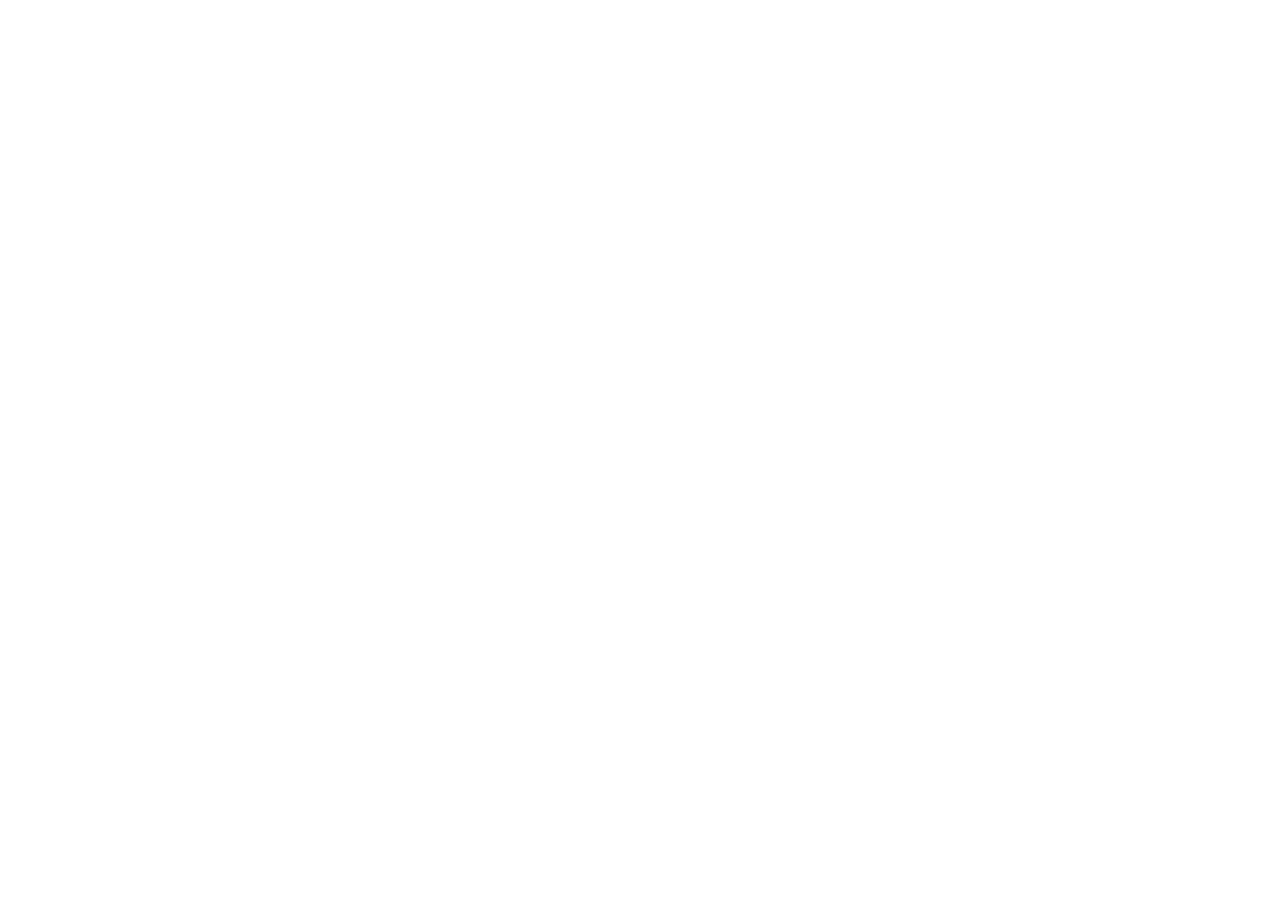
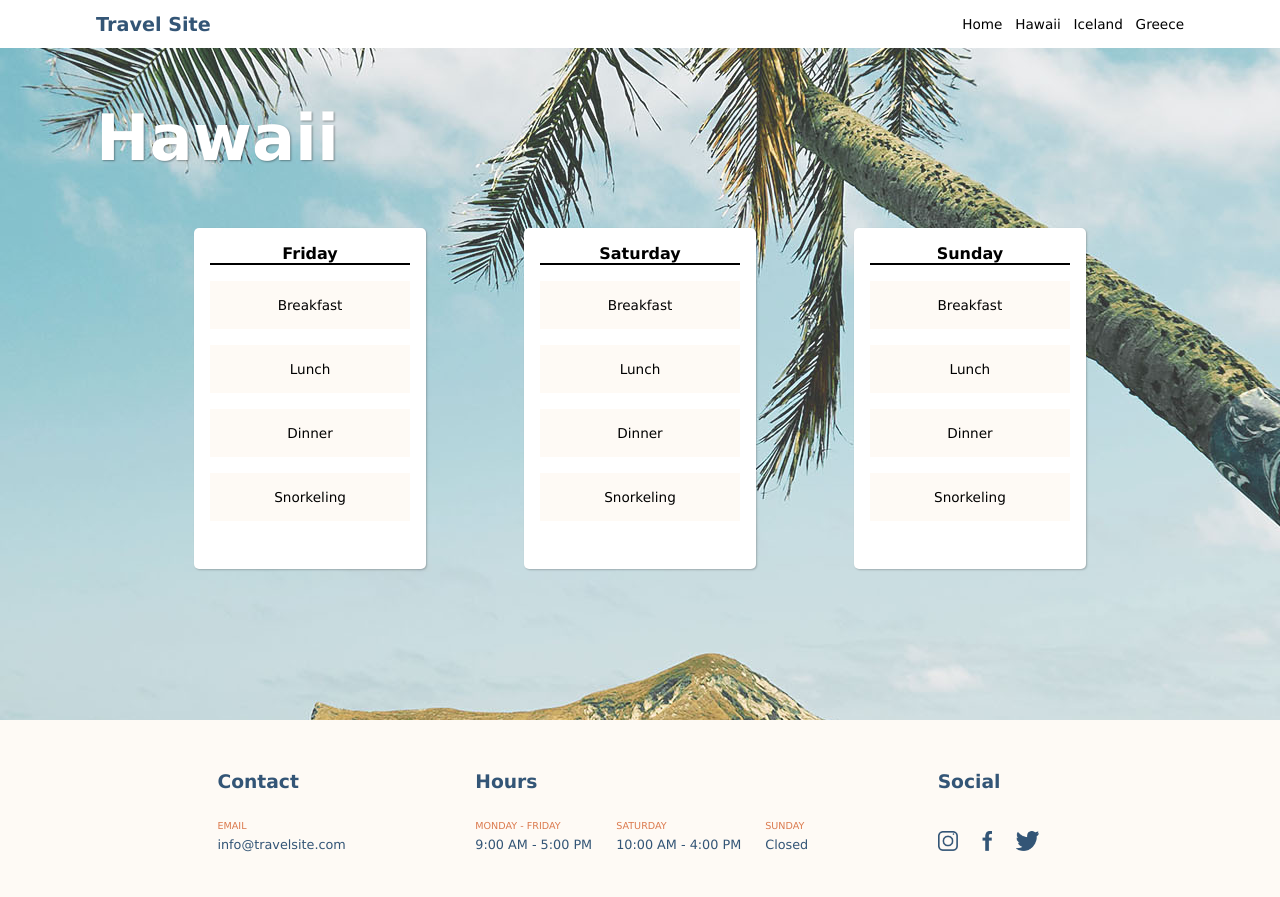
Before and after one commit to codeia94/leia-ooi-travelsite, a plain HTML site: page pages/hawaii.html in a window 1280 px wide. Before the commit the page ends 800 px from the top, so only its background shows below. Drawn offline with Linux system fonts and the light colour scheme.

Commit message:
Add destination pages with destination.css

```diff
--- a/css/destinations.css
+++ b/css/destinations.css
@@ -0,0 +1,50 @@
+h1 {
+    color: white;
+    font-size: 4rem;
+    text-shadow: 1px 1px 2px rgba(0, 0, 0, 0.349);
+}
+
+.banner-hawaii, .banner-iceland, .banner-greece {
+    background-position: center;
+    height: 45rem;
+    padding: 3rem 6rem;
+}
+
+.banner-hawaii {
+    background-image: url(../assets/images/hawaii.jpg);
+}
+.banner-iceland {
+    background-image: url(../assets/images/iceland.jpg);
+}
+.banner-greece {
+    background-image: url(../assets/images/greece.jpg);
+}
+
+.banner-list {
+    display: flex;
+    justify-content: space-evenly;
+}
+
+.banner-card {
+    justify-content: space-around;
+    background-color: white;
+    text-align: center;
+    border-radius: 5px;
+    box-shadow: 1px 1px 2px rgba(0, 0, 0, 0.226);
+}
+
+.card-title {
+    border-bottom: black solid 2px;
+    font-weight: bolder;
+    margin: 1rem
+}
+
+.card-list {
+    padding: 0 0 1rem 0;
+}
+
+.card-list__activities {
+    background-color: #FEFAF5;
+    margin: 1rem;
+    padding: 1rem 4rem;
+}
--- a/css/global.css
+++ b/css/global.css
@@ -48,15 +48,15 @@ h3 {
     margin-left: 0.8rem;
     color: black;
 }
+
+.navigation-link__active {
+    border-bottom: #DB7A4E solid 2px;
+    padding-bottom: 5px;
+}
 .navigation-link:hover {
-    text-decoration: #DB7A4E underline .1875rem;
-    text-underline-offset: 8px;
+    border-bottom: #DB7A4E solid 2px;
+    padding-bottom: 5px;
 }
-.navigation-link:active {
-    text-decoration: #DB7A4E underline .1875rem;
-    text-underline-offset: 8px;
-}
-
 li {
     list-style: none;
     font-size: 0.85rem;
--- a/pages/greece.html
+++ b/pages/greece.html
@@ -0,0 +1,121 @@
+<!DOCTYPE html>
+<html lang="en">
+<head>
+    <meta charset="UTF-8">
+    <meta name="viewport" content="width=device-width, initial-scale=1.0">
+    <link rel="stylesheet" href="/css/global.css">
+    <link rel="stylesheet" href="/css/destinations.css">
+    <title>Greece</title>
+</head>
+<body>
+    <header class="site-header">
+        <div class="site-header__wrapper">
+            <a class="site-logo" href="index.html">Travel Site</a>
+            <nav class="navigation">
+                <ul class="navigation-list">
+                    <li class="navigation-item">
+                        <a href="index.html" class="navigation-link">Home</a>
+                    </li>
+                    <li class="navigation-item">
+                        <a href="pages/hawaii.html" class="navigation-link">Hawaii</a>
+                    </li>
+                    <li class="navigation-item">
+                        <a href="pages/iceland.html" class="navigation-link">Iceland</a>
+                    </li>
+                    <li class="navigation-item">
+                        <a href="pages/greece.html" class="navigation-link">Greece</a>
+                    </li>
+                </ul>
+            </nav>
+        </div>
+    </header>
+
+    <section>
+        <div class="banner-greece">
+            <h1>Greece</h1>
+                <div class="banner-list">
+                    <div class="banner-card">
+                        <h4 class="card-title">Friday</h4>
+                            <ul class="card-list">
+                                <li class="card-list__activities">Breakfast</li>
+                                <li class="card-list__activities">Lunch</li>
+                                <li class="card-list__activities">Dinner</li>
+                                <li class="card-list__activities">Hiking</li>
+                            </ul>
+                    </div>
+                    <div class="banner-card">
+                        <h4 class="card-title">Saturday</h4>
+                            <ul class="card-list">
+                                <li class="card-list__activities">Breakfast</li>
+                                <li class="card-list__activities">Lunch</li>
+                                <li class="card-list__activities">Dinner</li>
+                                <li class="card-list__activities">Hiking</li>
+                            </ul>
+                    </div>
+                    <div class="banner-card">
+                        <h4 class="card-title">Sunday</h4>
+                            <ul class="card-list">
+                                <li class="card-list__activities">Breakfast</li>
+                                <li class="card-list__activities">Lunch</li>
+                                <li class="card-list__activities">Dinner</li>
+                                <li class="card-list__activities">Hiking</li>
+                            </ul>
+                    </div>
+                </div>
+
+        </div>
+
+    </section>
+
+    <footer class="site-footer">
+        <div class="footer-category">
+            <div class="footer-item">
+                <h3>Contact</h3>
+                <div class="footer-item__title">
+                    <p>EMAIL</p>
+                    <div class="footer-item__description">
+                        <p>info@travelsite.com</p>
+                    </div>
+                </div>
+            </div>
+        </div>
+        <div class="footer-category">
+            <div class="footer-item">
+                <h3>Hours</h3>
+                <div class="footer-item__list">
+                    <div class="footer-item__title">
+                        <p>MONDAY - FRIDAY</p>
+                        <div class="footer-item__description">
+                            <p>9:00 AM - 5:00 PM</p>
+                        </div>
+                    </div>
+                    <div class="footer-item__title">
+                        <p>SATURDAY</p>
+                        <div class="footer-item__description">
+                            <p>10:00 AM - 4:00 PM</p>
+                        </div>
+                    </div>
+                    <div class="footer-item__title">
+                        <p>SUNDAY</p>
+                        <div class="footer-item__description">
+                            <p>Closed</p>
+                        </div>
+                    </div>
+                </div>
+            </div>
+        </div>
+        <div class="footer-category" class="footer-logo__position">
+            <div class="footer-item">
+                <h3>Social</h3>
+                    <div class="footer-item__description" class="footer-item__logo">
+                        <img class="footer-logo" src="../assets/images/icon-instagram.png" alt="icon-instagram">
+                        <img class="footer-logo" src="../assets/images/icon-facebook.png" alt="icon-facebook">
+                        <img class="footer-logo" src="../assets/images/icon-twitter.png" alt="icon-twitter">
+                    </div>
+            </div>
+        </div>
+    </footer>
+
+
+</body>
+</html>
--- a/pages/hawaii.html
+++ b/pages/hawaii.html
@@ -0,0 +1,121 @@
+<!DOCTYPE html>
+<html lang="en">
+<head>
+    <meta charset="UTF-8">
+    <meta name="viewport" content="width=device-width, initial-scale=1.0">
+    <link rel="stylesheet" href="/css/global.css">
+    <link rel="stylesheet" href="/css/destinations.css">
+    <title>Hawaii</title>
+</head>
+<body>
+    <header class="site-header">
+        <div class="site-header__wrapper">
+            <a class="site-logo" href="index.html">Travel Site</a>
+            <nav class="navigation">
+                <ul class="navigation-list">
+                    <li class="navigation-item" class="active">
+                        <a href="index.html" class="navigation-link">Home</a>
+                    </li>
+                    <li class="navigation-item">
+                        <a href="/pages/hawaii.html" class="navigation-link">Hawaii</a>
+                    </li>
+                    <li class="navigation-item">
+                        <a href="/pages/iceland.html" class="navigation-link">Iceland</a>
+                    </li>
+                    <li class="navigation-item">
+                        <a href="/pages/greece.html" class="navigation-link">Greece</a>
+                    </li>
+                </ul>
+            </nav>
+        </div>
+    </header>
+
+    <section>
+        <div class="banner-hawaii">
+            <h1>Hawaii</h1>
+                <div class="banner-list">
+                    <div class="banner-card">
+                        <h4 class="card-title">Friday</h4>
+                            <ul class="card-list">
+                                <li class="card-list__activities">Breakfast</li>
+                                <li class="card-list__activities">Lunch</li>
+                                <li class="card-list__activities">Dinner</li>
+                                <li class="card-list__activities">Snorkeling</li>
+                            </ul>
+                    </div>
+                    <div class="banner-card">
+                        <h4 class="card-title">Saturday</h4>
+                            <ul class="card-list">
+                                <li class="card-list__activities">Breakfast</li>
+                                <li class="card-list__activities">Lunch</li>
+                                <li class="card-list__activities">Dinner</li>
+                                <li class="card-list__activities">Snorkeling</li>
+                            </ul>
+                    </div>
+                    <div class="banner-card">
+                        <h4 class="card-title">Sunday</h4>
+                            <ul class="card-list">
+                                <li class="card-list__activities">Breakfast</li>
+                                <li class="card-list__activities">Lunch</li>
+                                <li class="card-list__activities">Dinner</li>
+                                <li class="card-list__activities">Snorkeling</li>
+                            </ul>
+                    </div>
+                </div>
+
+        </div>
+
+    </section>
+
+    <footer class="site-footer">
+        <div class="footer-category">
+            <div class="footer-item">
+                <h3>Contact</h3>
+                <div class="footer-item__title">
+                    <p>EMAIL</p>
+                    <div class="footer-item__description">
+                        <p>info@travelsite.com</p>
+                    </div>
+                </div>
+            </div>
+        </div>
+        <div class="footer-category">
+            <div class="footer-item">
+                <h3>Hours</h3>
+                <div class="footer-item__list">
+                    <div class="footer-item__title">
+                        <p>MONDAY - FRIDAY</p>
+                        <div class="footer-item__description">
+                            <p>9:00 AM - 5:00 PM</p>
+                        </div>
+                    </div>
+                    <div class="footer-item__title">
+                        <p>SATURDAY</p>
+                        <div class="footer-item__description">
+                            <p>10:00 AM - 4:00 PM</p>
+                        </div>
+                    </div>
+                    <div class="footer-item__title">
+                        <p>SUNDAY</p>
+                        <div class="footer-item__description">
+                            <p>Closed</p>
+                        </div>
+                    </div>
+                </div>
+            </div>
+        </div>
+        <div class="footer-category" class="footer-logo__position">
+            <div class="footer-item">
+                <h3>Social</h3>
+                    <div class="footer-item__description" class="footer-item__logo">
+                        <img class="footer-logo" src="../assets/images/icon-instagram.png" alt="icon-instagram">
+                        <img class="footer-logo" src="../assets/images/icon-facebook.png" alt="icon-facebook">
+                        <img class="footer-logo" src="../assets/images/icon-twitter.png" alt="icon-twitter">
+                    </div>
+            </div>
+        </div>
+    </footer>
+
+
+</body>
+</html>
```
Also changed, not shown: index.html (+5 -5 lines), pages/iceland.html (+121 -0 lines).
